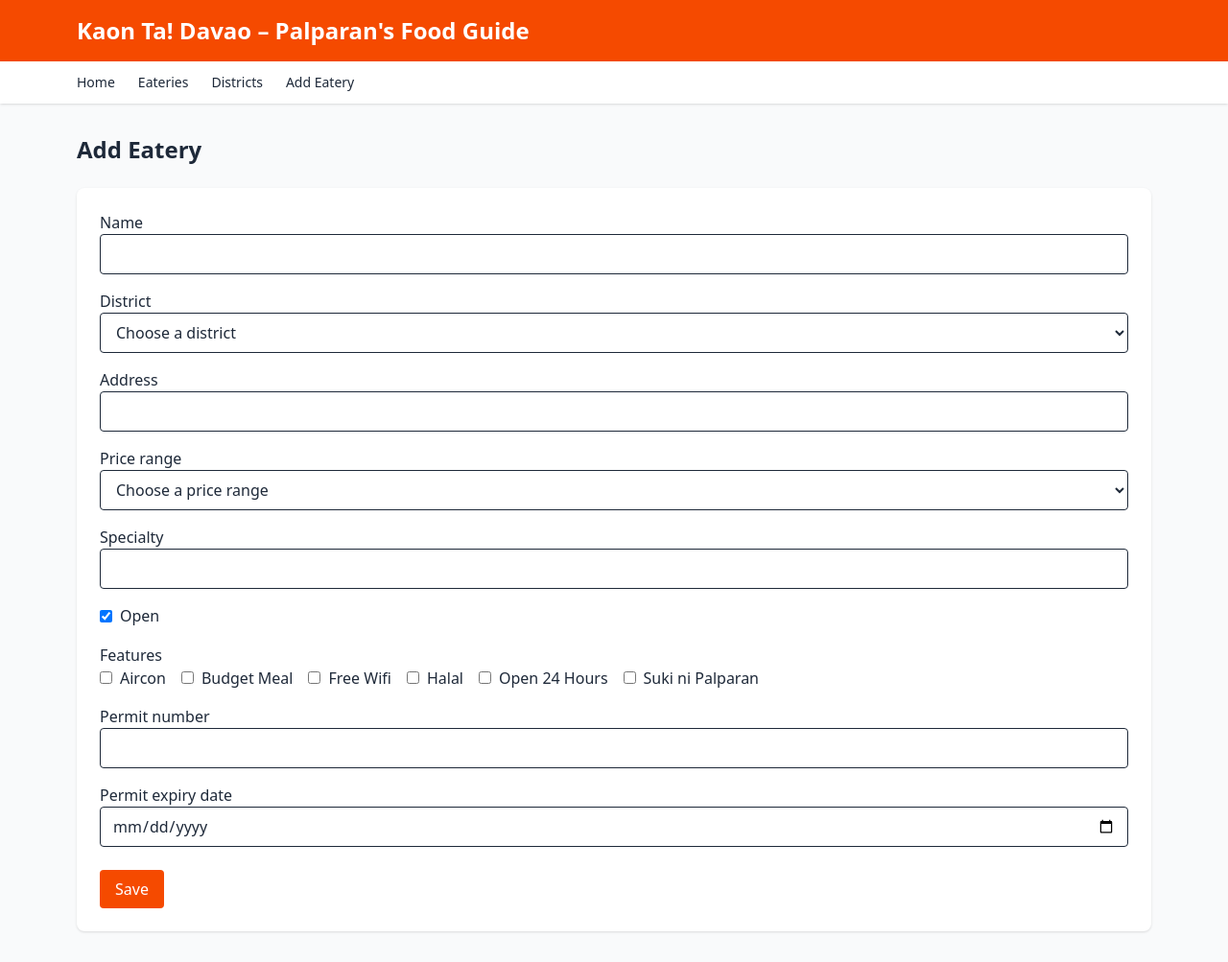
After one commit to PALPARAN70/PrefinalProject-Palparan-KaonTaDavao, a Laravel app: page /eateries/create in a window 1280 px wide. The commit adds this page. Shown: the whole page at 96% size. Run offline with Laravel 12, Linux system fonts and the light colour scheme; data comes from the database, SQL or seed files in the repository; style sheets or scripts are compiled from the project's sources.

Commit message:
Add eatery form partial, create/edit views, and review form

```diff
--- /dev/null
+++ b/resources/views/eateries/_form.blade.php
@@ -0,0 +1,97 @@
+@if ($errors->any())
+    <div class="mb-6 rounded border border-red-400 bg-red-100 px-4 py-3 text-red-800">
+        <p class="font-semibold">Please fix the following:</p>
+        <ul class="list-disc pl-5">
+            @foreach ($errors->all() as $error)
+                <li>{{ $error }}</li>
+            @endforeach
+        </ul>
+    </div>
+@endif
+
+@php
+    $selectedFeatures = old('features', $eatery->exists ? $eatery->features->pluck('id')->all() : []);
+@endphp
+
+<div class="grid grid-cols-1 gap-4">
+    <div>
+        <label for="name" class="block font-medium">Name</label>
+        <input type="text" id="name" name="name" value="{{ old('name', $eatery->name) }}"
+               class="w-full border rounded px-3 py-2">
+        @error('name') <p class="text-sm text-red-600">{{ $message }}</p> @enderror
+    </div>
+
+    <div>
+        <label for="district_id" class="block font-medium">District</label>
+        <select id="district_id" name="district_id" class="w-full border rounded px-3 py-2">
+            <option value="">Choose a district</option>
+            @foreach ($districts as $district)
+                <option value="{{ $district->id }}" @selected(old('district_id', $eatery->district_id) == $district->id)>{{ $district->name }}</option>
+            @endforeach
+        </select>
+        @error('district_id') <p class="text-sm text-red-600">{{ $message }}</p> @enderror
+    </div>
+
+    <div>
+        <label for="address" class="block font-medium">Address</label>
+        <input type="text" id="address" name="address" value="{{ old('address', $eatery->address) }}"
+               class="w-full border rounded px-3 py-2">
+        @error('address') <p class="text-sm text-red-600">{{ $message }}</p> @enderror
+    </div>
+
+    <div>
+        <label for="price_range" class="block font-medium">Price range</label>
+        <select id="price_range" name="price_range" class="w-full border rounded px-3 py-2">
+            <option value="">Choose a price range</option>
+            @foreach (['budget' => 'Budget (₱)', 'mid' => 'Mid (₱₱)', 'splurge' => 'Splurge (₱₱₱)'] as $value => $label)
+                <option value="{{ $value }}" @selected(old('price_range', $eatery->price_range) === $value)>{{ $label }}</option>
+            @endforeach
+        </select>
+        @error('price_range') <p class="text-sm text-red-600">{{ $message }}</p> @enderror
+    </div>
+
+    <div>
+        <label for="specialty" class="block font-medium">Specialty</label>
+        <input type="text" id="specialty" name="specialty" value="{{ old('specialty', $eatery->specialty) }}"
+               class="w-full border rounded px-3 py-2">
+        @error('specialty') <p class="text-sm text-red-600">{{ $message }}</p> @enderror
+    </div>
+
+    <div>
+        <label class="inline-flex items-center gap-2">
+            <input type="checkbox" name="is_open" value="1" @checked(old('is_open', $eatery->is_open ?? true))>
+            <span class="font-medium">Open</span>
+        </label>
+        @error('is_open') <p class="text-sm text-red-600">{{ $message }}</p> @enderror
+    </div>
+
+    <div>
+        <p class="font-medium">Features</p>
+        <div class="flex flex-wrap gap-4">
+            @foreach ($features as $feature)
+                <label class="inline-flex items-center gap-2">
+                    <input type="checkbox" name="features[]" value="{{ $feature->id }}"
+                           @checked(in_array($feature->id, $selectedFeatures))>
+                    <span>{{ $feature->name }}</span>
+                </label>
+            @endforeach
+        </div>
+        @error('features') <p class="text-sm text-red-600">{{ $message }}</p> @enderror
+    </div>
+
+    <div>
+        <label for="permit_no" class="block font-medium">Permit number</label>
+        <input type="text" id="permit_no" name="permit_no"
+               value="{{ old('permit_no', $eatery->permit?->permit_no) }}"
+               class="w-full border rounded px-3 py-2">
+        @error('permit_no') <p class="text-sm text-red-600">{{ $message }}</p> @enderror
+    </div>
+
+    <div>
+        <label for="expires_on" class="block font-medium">Permit expiry date</label>
+        <input type="date" id="expires_on" name="expires_on"
+               value="{{ old('expires_on', $eatery->permit?->expires_on?->format('Y-m-d')) }}"
+               class="w-full border rounded px-3 py-2">
+        @error('expires_on') <p class="text-sm text-red-600">{{ $message }}</p> @enderror
+    </div>
+</div>
--- /dev/null
+++ b/resources/views/eateries/create.blade.php
@@ -0,0 +1,11 @@
+@extends('layouts.app')
+
+@section('content')
+    <h2 class="text-2xl font-bold mb-6">Add Eatery</h2>
+
+    <form method="POST" action="{{ route('eateries.store') }}" class="bg-white rounded-lg shadow p-6">
+        @csrf
+        @include('eateries._form')
+        <button type="submit" class="mt-6 rounded bg-orange-600 px-4 py-2 text-white hover:bg-orange-700">Save</button>
+    </form>
+@endsection
```
Also changed, not shown: resources/views/eateries/edit.blade.php (added, +12 -0 lines), resources/views/eateries/show.blade.php (+44 -1 lines).
